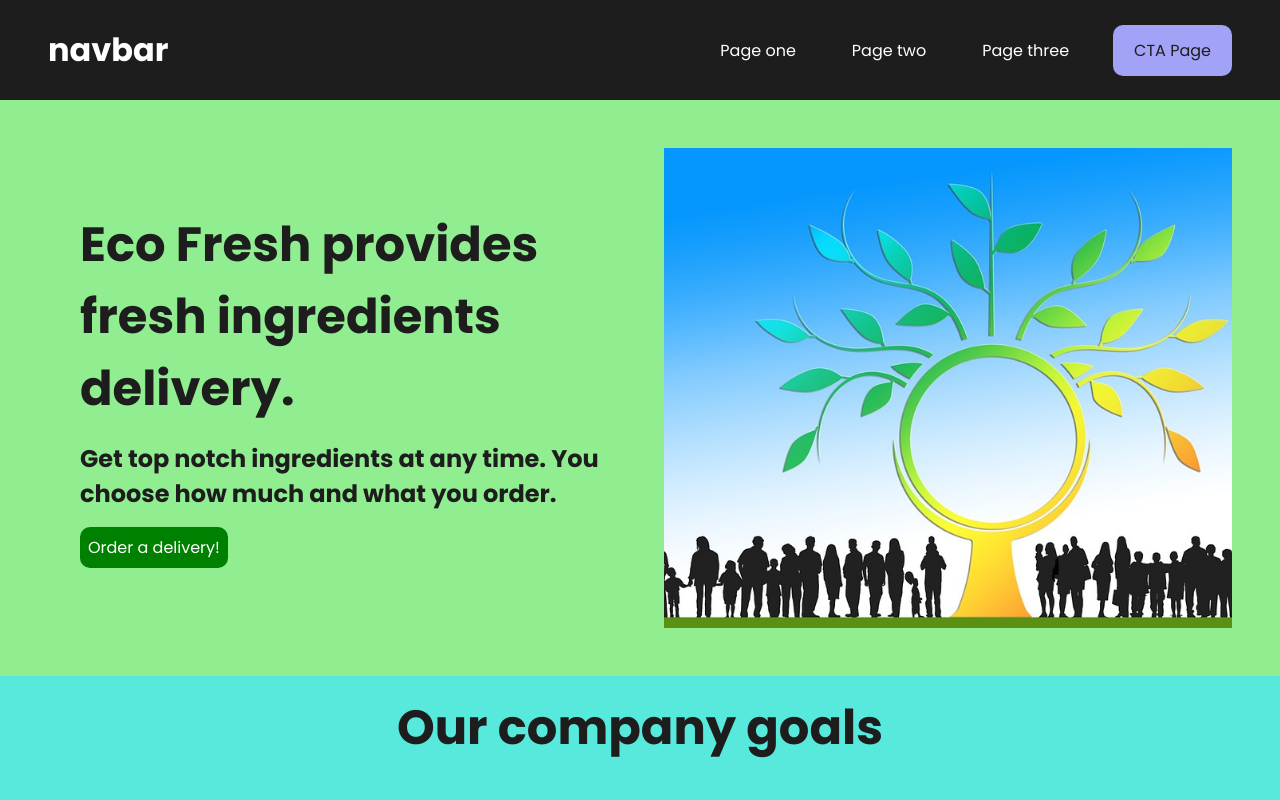
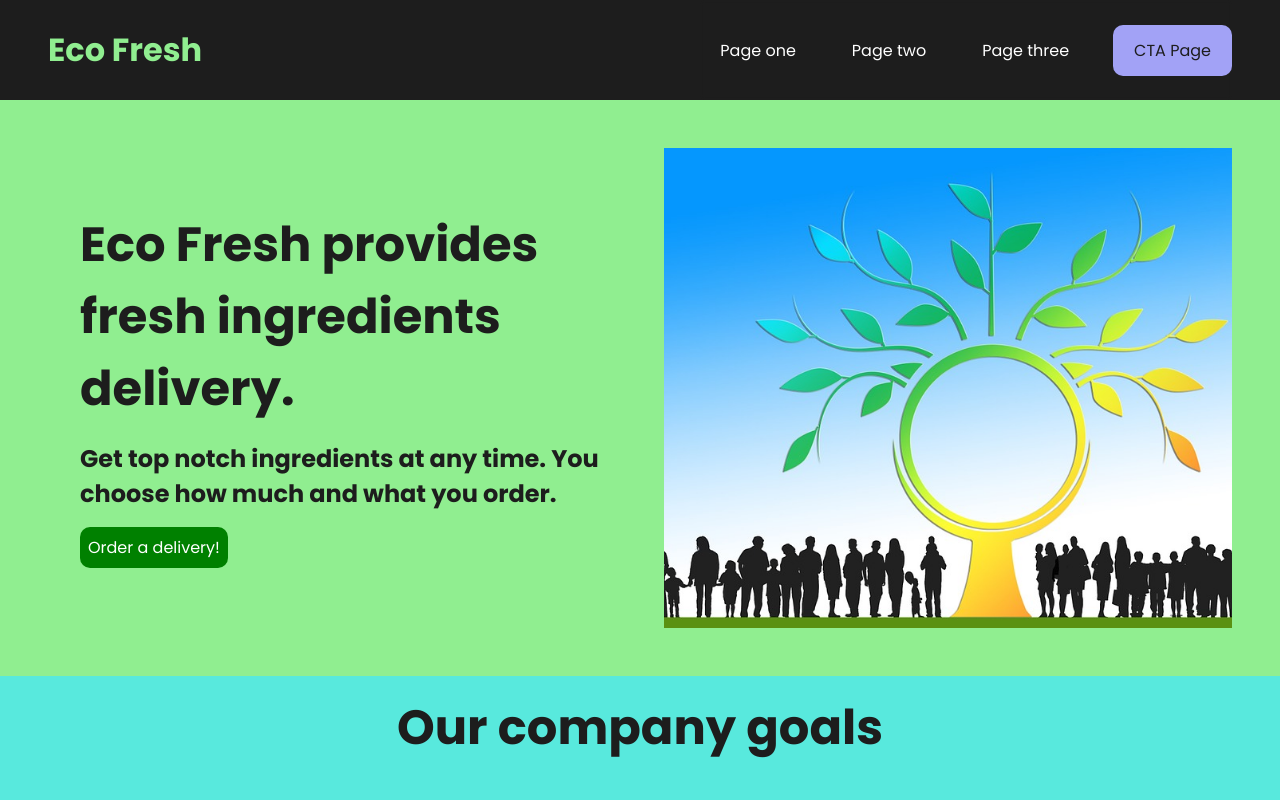
Before and after one commit to hubert123490/eco-fresh-frontend, a React (Create React App) app: page / in a window 1280 px wide. Shown: the top 800 px of the page. Built offline with nearby package versions, Linux system fonts and the light colour scheme.

Commit message:
Change logo name and color

```diff
--- a/src/components/Layout/Header/Header.js
+++ b/src/components/Layout/Header/Header.js
@@ -41,7 +41,7 @@ const Header = () => {
           className={classes["header__content--logo"]}
           onClick={menuToggleHandler}
         >
-          navbar
+          Eco Fresh
         </Link>
 
         <nav
--- a/src/components/Layout/Header/Header.module.scss
+++ b/src/components/Layout/Header/Header.module.scss
@@ -26,7 +26,7 @@
       font-size: 2rem;
       font-weight: bold;
       text-decoration: none;
-      color: $light;
+      color: lightgreen;
     }
 
     &--nav {
```
